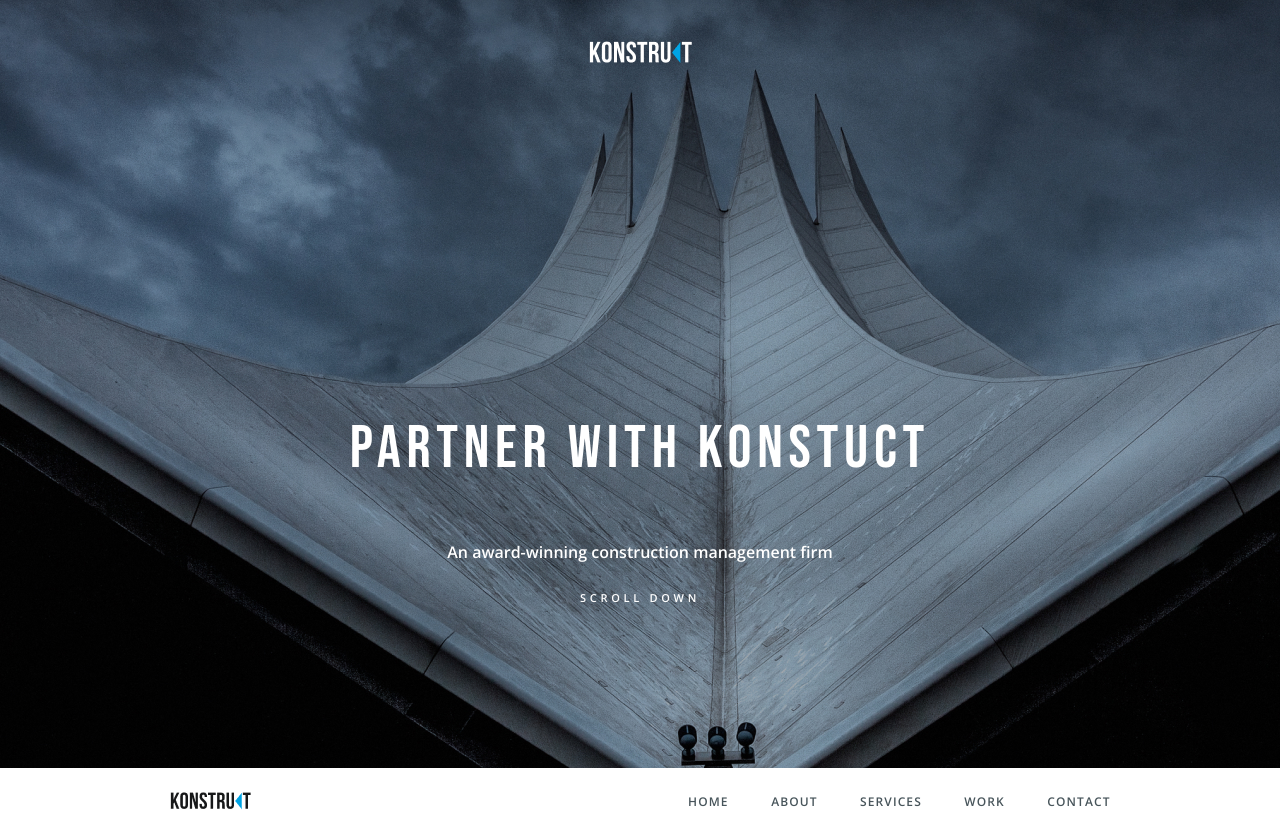
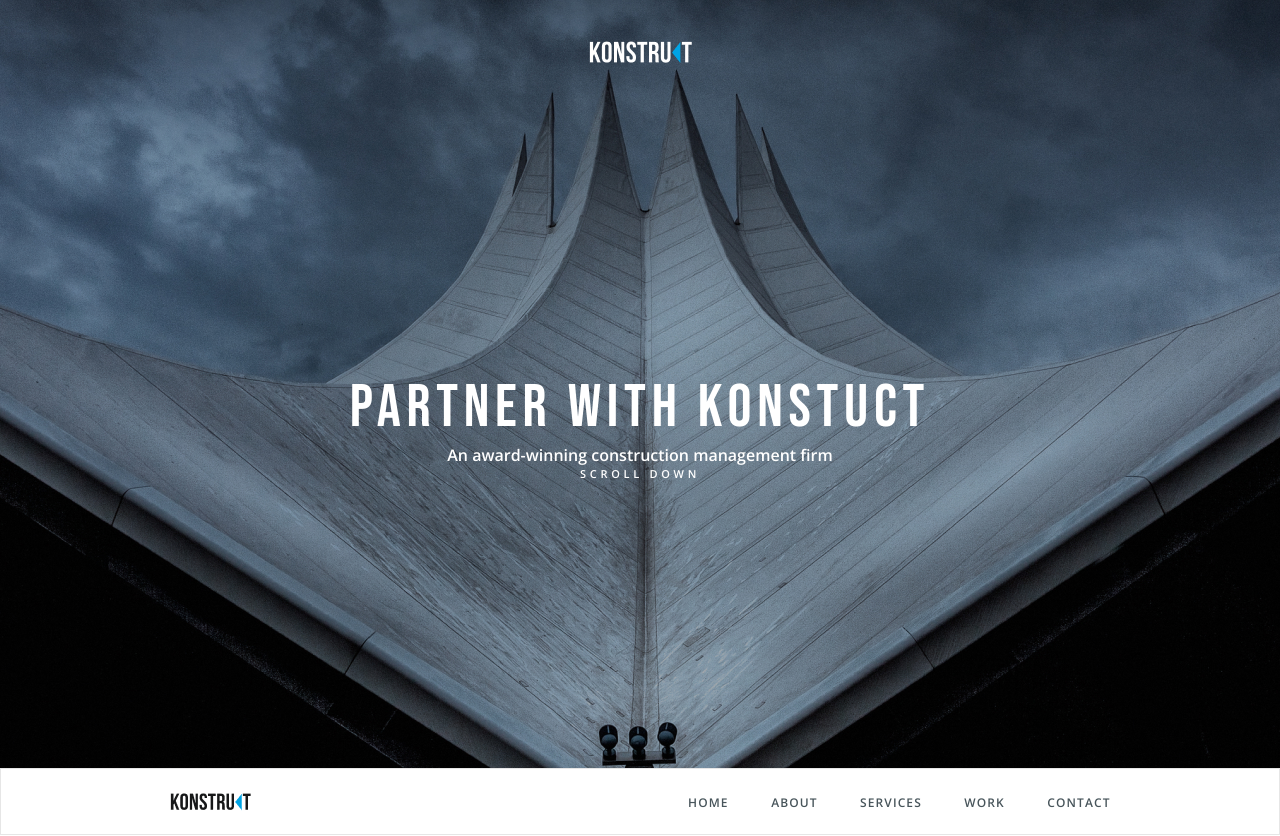
Before and after one commit to Romchik1103/icecream-project, a plain HTML site: page index.html in a window 1280 px wide. Drawn offline with nearby package versions, Linux system fonts and the light colour scheme.

Commit message:
Update style.css

```diff
--- a/css/style.css
+++ b/css/style.css
@@ -17,6 +17,15 @@ body {
 .link {
   text-decoration: none;
 }
+p,
+h1,
+h2,
+h3,
+h4,
+h5,
+h6 {
+  margin: 0 auto;
+}
 ul {
   padding: 0;
   margin: 0;
@@ -27,6 +36,7 @@ ul {
   min-height: 768px;
   background-repeat: no-repeat;
   background-size: cover;
+  background-position: center;
 }
 .header-logo {
   text-align: center;
@@ -65,6 +75,9 @@ ul {
   color: #ffffff;
 }
 /*---------------------HEADING-------------------*/
+.heading {
+  border: 1px solid #e6e6e6;
+}
 .heading-nav {
   display: flex;
   justify-content: space-between;
@@ -78,6 +91,7 @@ ul {
   justify-content: space-between;
   align-items: center;
 }
+
 .heading-link {
   font-weight: 600;
   font-size: 12px;
@@ -88,3 +102,7 @@ ul {
   padding-top: 24px;
   padding-bottom: 25px;
 }
+.heading-link:hover {
+  color: #00a4e5;
+  transition: opacity 0.1s linear;
+}
```
